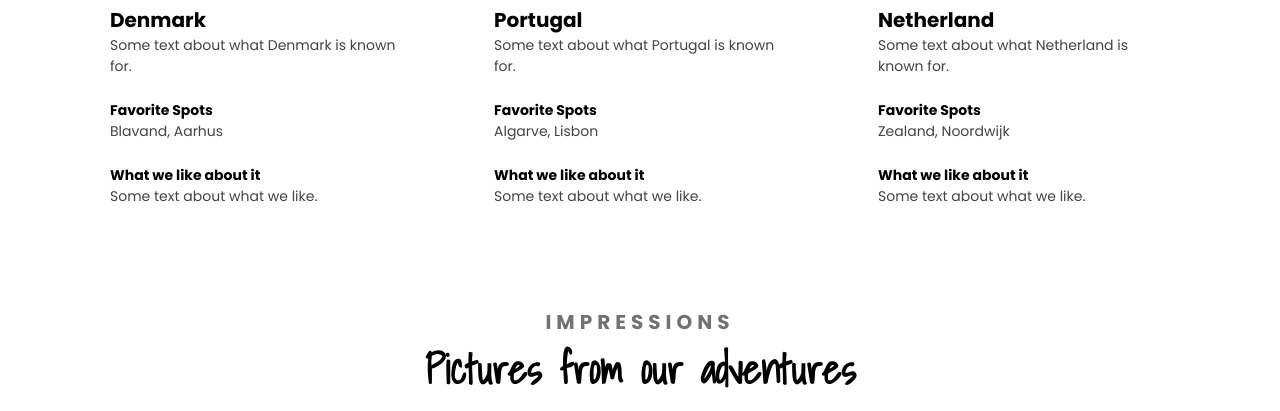
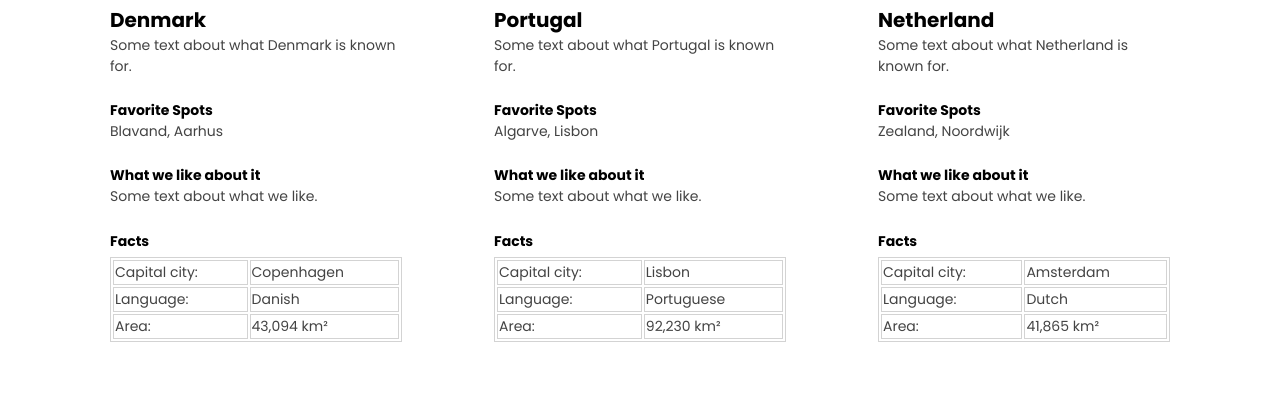
Before and after one commit to katixyz/responsive-travel, a plain HTML site: page index.html in a window 1280 px wide. Shown: the part 1735-2146 px from the top of the page. Drawn offline with Linux system fonts and the light colour scheme.

Commit message:
Added table with facts to the cards

```diff
--- a/index.html
+++ b/index.html
@@ -88,6 +88,23 @@
                 <p>Blavand, Aarhus</p>
                 <h5>What we like about it</h5>
                 <p>Some text about what we like.</p>
+                <h5>Facts</h5>
+                <table>
+                  <tbody>
+                    <tr>
+                      <td>Capital city:</td>
+                      <td>Copenhagen</td>
+                    </tr>
+                    <tr>
+                      <td>Language:</td>
+                      <td>Danish</td>
+                    </tr>
+                    <tr>
+                      <td>Area:</td>
+                      <td>43,094 km²</td>
+                    </tr>
+                  </tbody>
+                </table>
               </div>
             </div>
             <div class="card">
@@ -113,6 +130,23 @@
                 <p>Algarve, Lisbon</p>
                 <h5>What we like about it</h5>
                 <p>Some text about what we like.</p>
+                <h5>Facts</h5>
+                <table>
+                  <tbody>
+                    <tr>
+                      <td>Capital city:</td>
+                      <td>Lisbon</td>
+                    </tr>
+                    <tr>
+                      <td>Language:</td>
+                      <td>Portuguese</td>
+                    </tr>
+                    <tr>
+                      <td>Area:</td>
+                      <td>92,230 km²</td>
+                    </tr>
+                  </tbody>
+                </table>
               </div>
             </div>
             <div class="card">
@@ -138,6 +172,23 @@
                 <p>Zealand, Noordwijk</p>
                 <h5>What we like about it</h5>
                 <p>Some text about what we like.</p>
+                <h5>Facts</h5>
+                <table>
+                  <tbody>
+                    <tr>
+                      <td>Capital city:</td>
+                      <td>Amsterdam</td>
+                    </tr>
+                    <tr>
+                      <td>Language:</td>
+                      <td>Dutch</td>
+                    </tr>
+                    <tr>
+                      <td>Area:</td>
+                      <td>41,865 km²</td>
+                    </tr>
+                  </tbody>
+                </table>
               </div>
             </div>
           </div>
--- a/src/style.css
+++ b/src/style.css
@@ -97,6 +97,20 @@ section {
   padding: 50px 80px;
 }
 
+table {
+  font-size: 14px;
+  line-height: 1.5;
+  color: rgba(20, 20, 20, 0.8);
+  border: 1px solid lightgrey;
+  width: 100%;
+  margin: 5px 0;
+}
+
+td {
+  margin: 0 5px;
+  border: 1px solid lightgrey;
+}
+
 .grid {
   display: grid;
   grid-gap: 32px;
@@ -145,6 +159,7 @@ section {
 
 .card-header img {
   aspect-ratio: 1 / 1;
+  filter: brightness(115%) contrast(74%);
 }
 
 .card-header .embed {
```
